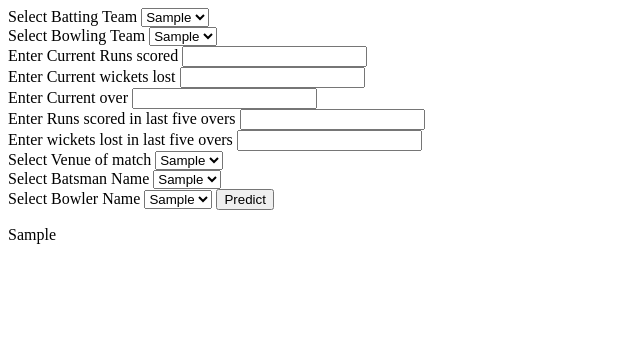
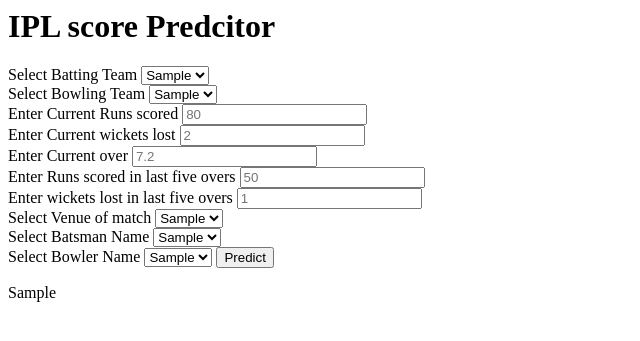
Before and after one commit to aryanparab/Ipl-score-predictor, a Flask app: template templates/home.html in a window 1280 px wide. Shown: the top 341 px of the page, without its empty margins (0-640 px from the left). Run offline with Flask 2, Linux system fonts and the light colour scheme; the template is opened without the code that fills it: most values are stand-ins (such as "Sample title", 1, 10 or a date in 2020); parts of the project's set-up code (start-up, migrations or seed data) failed here and were passed over.

Commit message:
small change

```diff
--- a/app.py
+++ b/app.py
@@ -67,6 +67,9 @@
 		bowler 			= request.form['bowler']
 
 		print(batsman,bowler,bat_team,bowl_team,venue)
+		if bat_team == bowl_team:
+			ans_string = "Batting and bowling team cannot be same"
+			return render_template('home.html',ans = [name_batsmen,name_bowlers,name_bat_team,name_bowl_team,name_venue,ans_string ])
 		batsmen_array[name_batsmen.index(batsman)]=1
 		bowler_array[name_bowlers.index(bowler)]=1
 		bat_team_array[name_bat_team.index(bat_team)]=1
--- a/templates/home.html
+++ b/templates/home.html
@@ -18,6 +18,7 @@
         </script> -->
     </head>
     <body>
+        <h1>IPL score Predcitor</h1>
         <form method="POST">
             <label>Select Batting Team</label>
         <select id="bat_team" name = "bat_team" onchange="random_function()">
@@ -34,19 +35,19 @@
         </select>
         <br>
         <label>Enter Current Runs scored</label>
-        <input type = "text" id = "current_runs" name = "current_runs"/>
+        <input type = "text" id = "current_runs" name = "current_runs" placeholder="80" />
         <br>
         <label>Enter Current wickets lost </label>
-        <input type = "text" id = "current_wickets" name = "current_wickets"/>
+        <input type = "text" id = "current_wickets" name = "current_wickets" placeholder="2" />
         <br>
         <label>Enter Current over</label>
-        <input type = "text" id = "over" name = "over"/>
+        <input type = "text" id = "over" name = "over" placeholder="7.2" />
         <br>
         <label>Enter Runs scored in last five overs</label>
-        <input type = "text" id = "last_runs" name = "last_runs"/>
+        <input type = "text" id = "last_runs" name = "last_runs" placeholder="50" />
         <br>
         <label>Enter wickets lost in last five overs </label>
-        <input type = "text" id = "last_wickets" name = "last_wickets"/>
+        <input type = "text" id = "last_wickets" name = "last_wickets" placeholder="1" />
         <br>
         <label>Select Venue of match</label>
         <select id="venue" name = "venue" >
```
